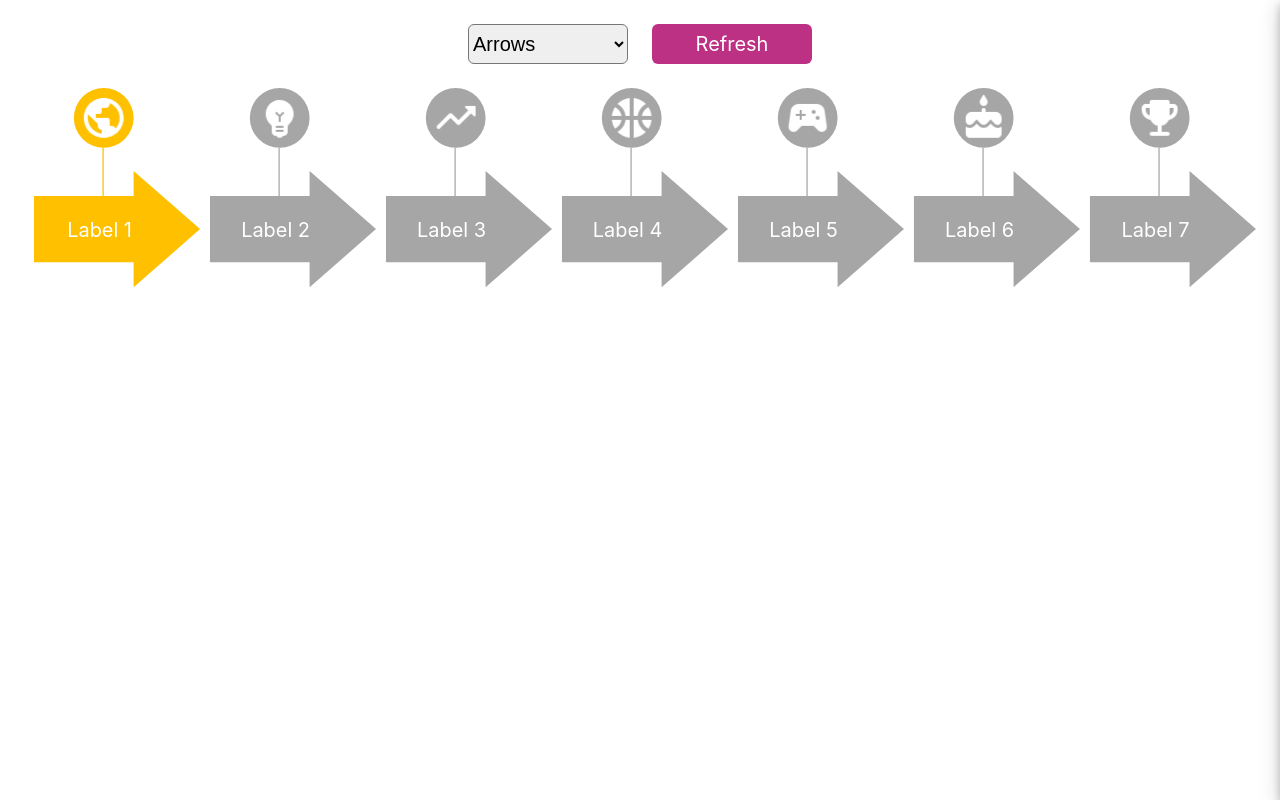
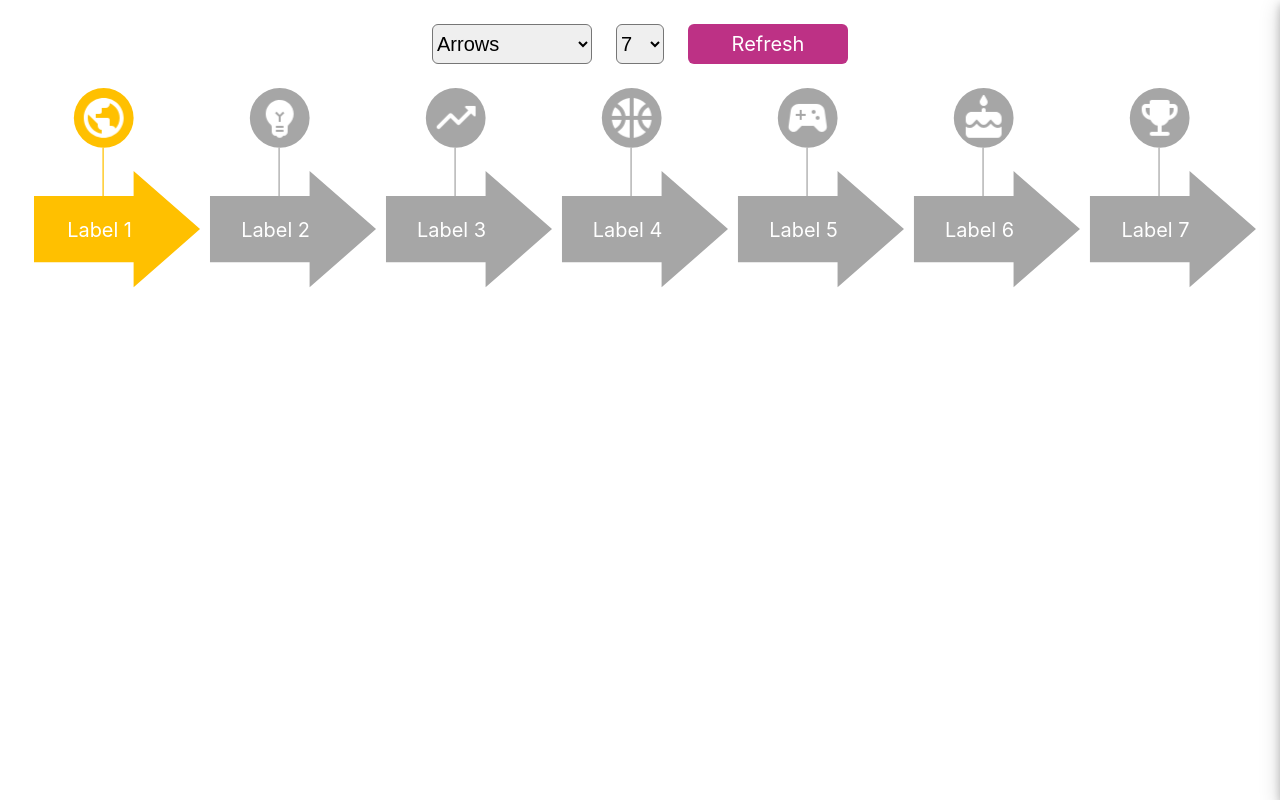
Before and after one commit to brentmcleod/smart-shapes, a React (Create React App) app: page / in a window 1280 px wide. Shown: the top 800 px of the page. Built offline with nearby package versions, Linux system fonts and the light colour scheme.

Commit message:
Added Shape Count to controls to adjust number of shapes on screen

```diff
--- a/src/App.js
+++ b/src/App.js
@@ -8,6 +8,7 @@ function App() {
   const [id, setId] = useState(1);
   const [data, layouts, loading] = useData();
   const [displayType, setDisplayType] = useState("arrows");
+  const [shapeCount, setShapeCount] = useState(7);
   const [content, setContent] = useState(null);
 
   const handleRefresh = () => setId(id + 1);
@@ -23,16 +24,29 @@ function App() {
 
   const handleChangeType = e => {
     setDisplayType(e.target.value);
+    e.target.value === "matrix" ? setShapeCount(4) : setShapeCount(7);
+    handleRefresh();
+  };
+
+  const handleChangeCount = e => {
+    setShapeCount(e.target.value);
     handleRefresh();
   };
 
   return (
     <div className="App">
-      <Controls refresh={handleRefresh} changeType={handleChangeType} />
+      <Controls
+        refresh={handleRefresh}
+        currentType={displayType}
+        currentCount={shapeCount}
+        changeType={handleChangeType}
+        changeCount={handleChangeCount}
+      />
       {!loading && (
         <SmartDiagram
           key={id}
           displayType={displayType}
+          shapeCount={shapeCount}
           screen={data.screens[0]}
           layout={layouts[displayType]} //data.screens[0].screen_display_type
           showContent={handleShowContent}
--- a/src/components/Controls.js
+++ b/src/components/Controls.js
@@ -1,6 +1,12 @@
 import React from "react";
 
-const Controls = ({ refresh, changeType }) => {
+const Controls = ({
+  refresh,
+  currentType,
+  currentCount,
+  changeType,
+  changeCount
+}) => {
   const displayTypes = {
     arrows: "Arrows",
     honeycomb: "Honeycomb",
@@ -10,14 +16,30 @@ const Controls = ({ refresh, changeType }) => {
     matrix: "Matrix",
     pie: "Pie Chart"
   };
+  const countArray = [1, 2, 3, 4, 5, 6, 7];
   return (
     <div className="controls">
-      <select onChange={changeType}>
+      <select className="select-type" onChange={changeType}>
         {Object.keys(displayTypes).map(key => (
           <option key={key} value={key}>
             {displayTypes[key]}
           </option>
         ))}
+      </select>
+      <select
+        className="select-count"
+        value={currentCount}
+        onChange={changeCount}
+      >
+        {currentType === "matrix" ? (
+          <option value={4}>4</option>
+        ) : (
+          countArray.map(x => (
+            <option key={x} value={x}>
+              {x}
+            </option>
+          ))
+        )}
       </select>
       <button className="btn-refresh" onClick={refresh}>
         Refresh
--- a/src/components/SmartDiagram.js
+++ b/src/components/SmartDiagram.js
@@ -18,9 +18,18 @@ const assets = {
   ShapeLabel
 };
 
-const SmartDiagram = ({ screen, layout, displayType, showContent }) => {
+const SmartDiagram = ({
+  screen,
+  layout,
+  displayType,
+  shapeCount,
+  showContent
+}) => {
   const [current, setCurrent] = useState(0);
-  const shapes = screen.sub_screens.slice(0, layout.max_shapes);
+  const shapes =
+    displayType === "matrix"
+      ? screen.sub_screens.slice(0, 4)
+      : screen.sub_screens.slice(0, shapeCount);
   const transform = plotTransform(
     layout.transform,
     layout.shape.w,
--- a/src/index.css
+++ b/src/index.css
@@ -288,15 +288,19 @@ svg {
 .controls select {
   width: 10rem;
   height: 2.5rem;
-  margin-right: 12px;
+  margin: 0 12px;
   border-radius: 6px;
   font-size: 1.25rem;
+}
+
+.controls .select-count {
+  width: 3rem;
 }
 
 .btn-refresh {
   width: 10rem;
   height: 2.5rem;
-  margin-left: 12px;
+  margin: 0 12px;
   color: white;
   background-color: #bd3185;
   border-radius: 6px;
```
